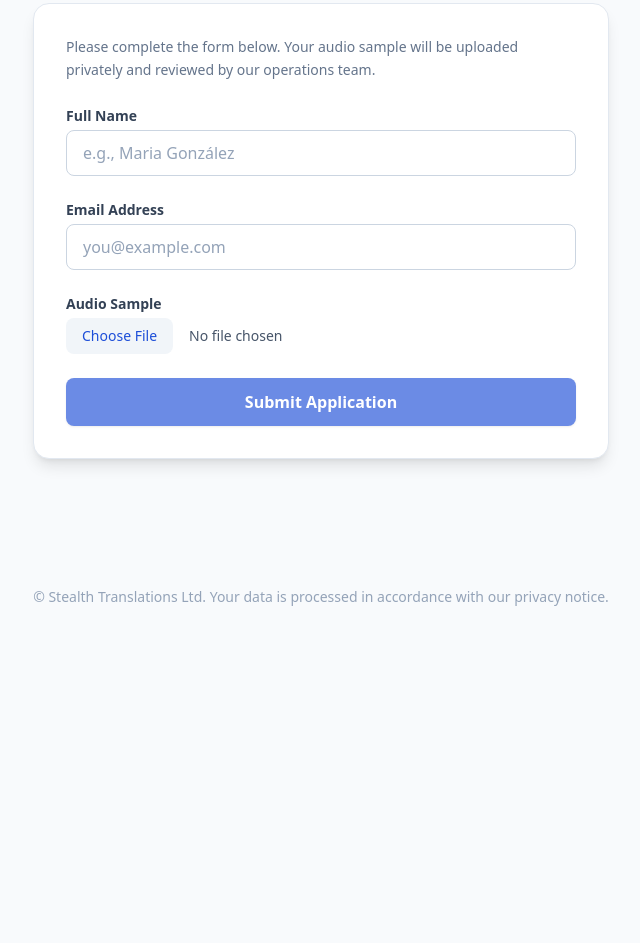
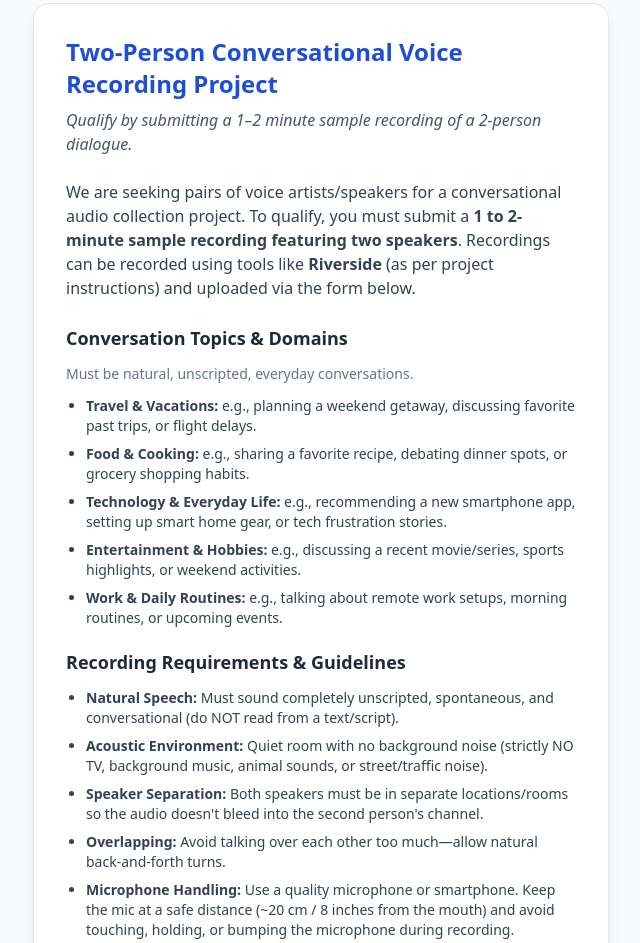
Before and after one commit to marpo235/job-portal, a plain HTML site: page index.html in a window 1280 px wide. Shown: the part 169-1112 px from the top of the page, without its empty margins (319-959 px from the left). Before the commit the page ends 800 px from the top, so only its background shows below. Drawn offline with nearby package versions, Linux system fonts and the light colour scheme; a script that the page names is missing.

Commit message:
feat(ui): add job posting section above submission form

```diff
--- a/index.html
+++ b/index.html
@@ -34,6 +34,35 @@
   <!-- Main -->
   <main class="flex-grow px-4 py-10">
     <div class="max-w-xl mx-auto bg-white rounded-2xl shadow-lg border border-slate-200 p-8 card-hover transition-all duration-300">
+
+      <!-- Job Posting -->
+      <section class="mb-8 pb-8 border-b border-slate-200">
+        <h2 class="text-2xl font-bold text-brand-700 mb-2">Two-Person Conversational Voice Recording Project</h2>
+        <p class="text-slate-600 mb-6 italic">Qualify by submitting a 1&ndash;2 minute sample recording of a 2-person dialogue.</p>
+
+        <p class="text-slate-700 mb-6">
+          We are seeking pairs of voice artists/speakers for a conversational audio collection project. To qualify, you must submit a <strong>1 to 2-minute sample recording featuring two speakers</strong>. Recordings can be recorded using tools like <strong>Riverside</strong> (as per project instructions) and uploaded via the form below.
+        </p>
+
+        <h3 class="text-lg font-semibold text-slate-800 mt-5 mb-3">Conversation Topics &amp; Domains</h3>
+        <p class="text-sm text-slate-500 mb-3">Must be natural, unscripted, everyday conversations.</p>
+        <ul class="list-disc pl-5 space-y-2 text-slate-700 text-sm">
+          <li><strong>Travel &amp; Vacations:</strong> e.g., planning a weekend getaway, discussing favorite past trips, or flight delays.</li>
+          <li><strong>Food &amp; Cooking:</strong> e.g., sharing a favorite recipe, debating dinner spots, or grocery shopping habits.</li>
+          <li><strong>Technology &amp; Everyday Life:</strong> e.g., recommending a new smartphone app, setting up smart home gear, or tech frustration stories.</li>
+          <li><strong>Entertainment &amp; Hobbies:</strong> e.g., discussing a recent movie/series, sports highlights, or weekend activities.</li>
+          <li><strong>Work &amp; Daily Routines:</strong> e.g., talking about remote work setups, morning routines, or upcoming events.</li>
+        </ul>
+
+        <h3 class="text-lg font-semibold text-slate-800 mt-5 mb-3">Recording Requirements &amp; Guidelines</h3>
+        <ul class="list-disc pl-5 space-y-2 text-slate-700 text-sm">
+          <li><strong>Natural Speech:</strong> Must sound completely unscripted, spontaneous, and conversational (do NOT read from a text/script).</li>
+          <li><strong>Acoustic Environment:</strong> Quiet room with no background noise (strictly NO TV, background music, animal sounds, or street/traffic noise).</li>
+          <li><strong>Speaker Separation:</strong> Both speakers must be in separate locations/rooms so the audio doesn't bleed into the second person's channel.</li>
+          <li><strong>Overlapping:</strong> Avoid talking over each other too much&mdash;allow natural back-and-forth turns.</li>
+          <li><strong>Microphone Handling:</strong> Use a quality microphone or smartphone. Keep the mic at a safe distance (~20 cm / 8 inches from the mouth) and avoid touching, holding, or bumping the microphone during recording.</li>
+        </ul>
+      </section>
 
       <p class="text-slate-500 mb-6 text-sm leading-relaxed">
         Please complete the form below. Your audio sample will be uploaded privately and reviewed by our operations team.
```
